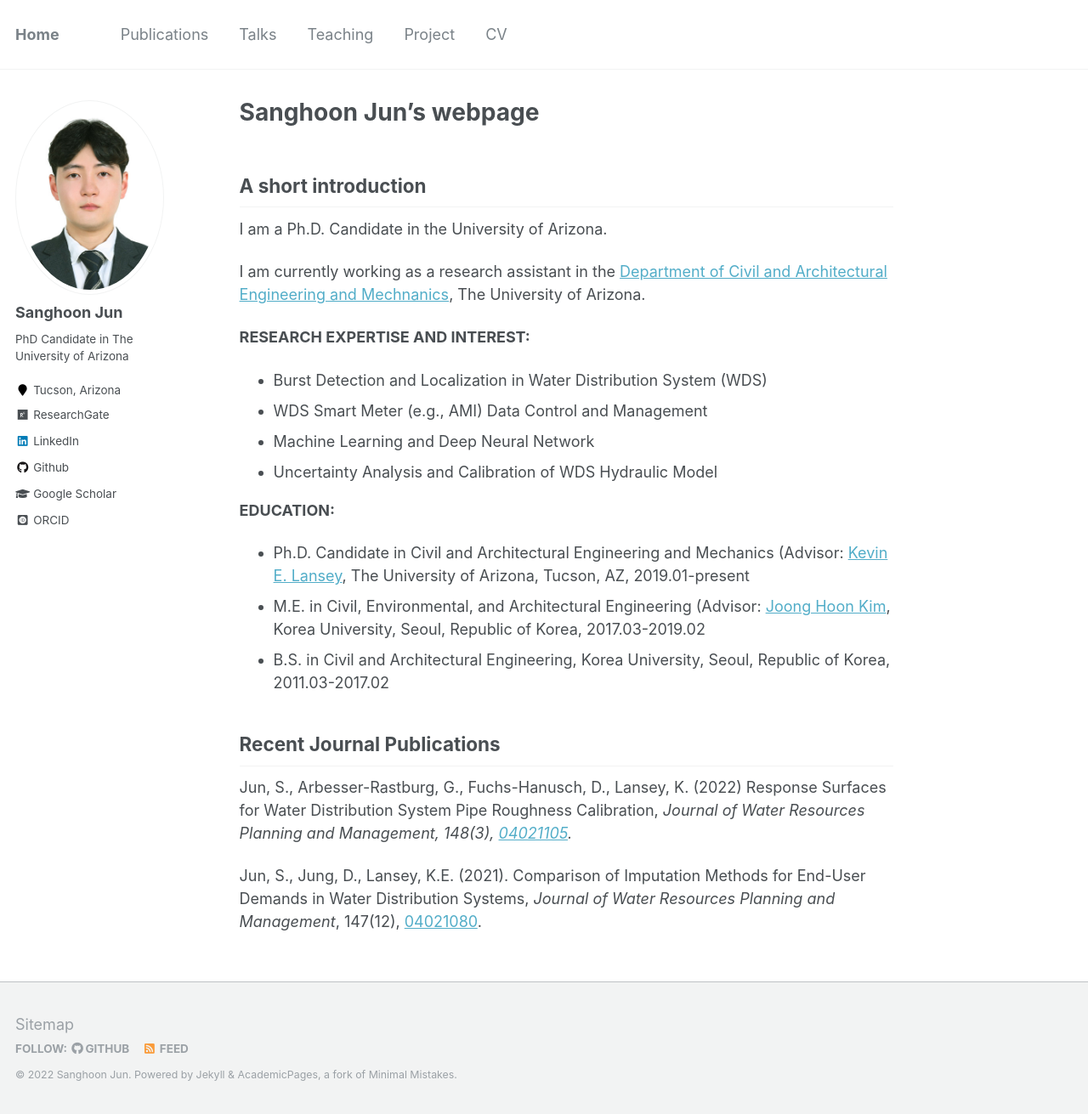
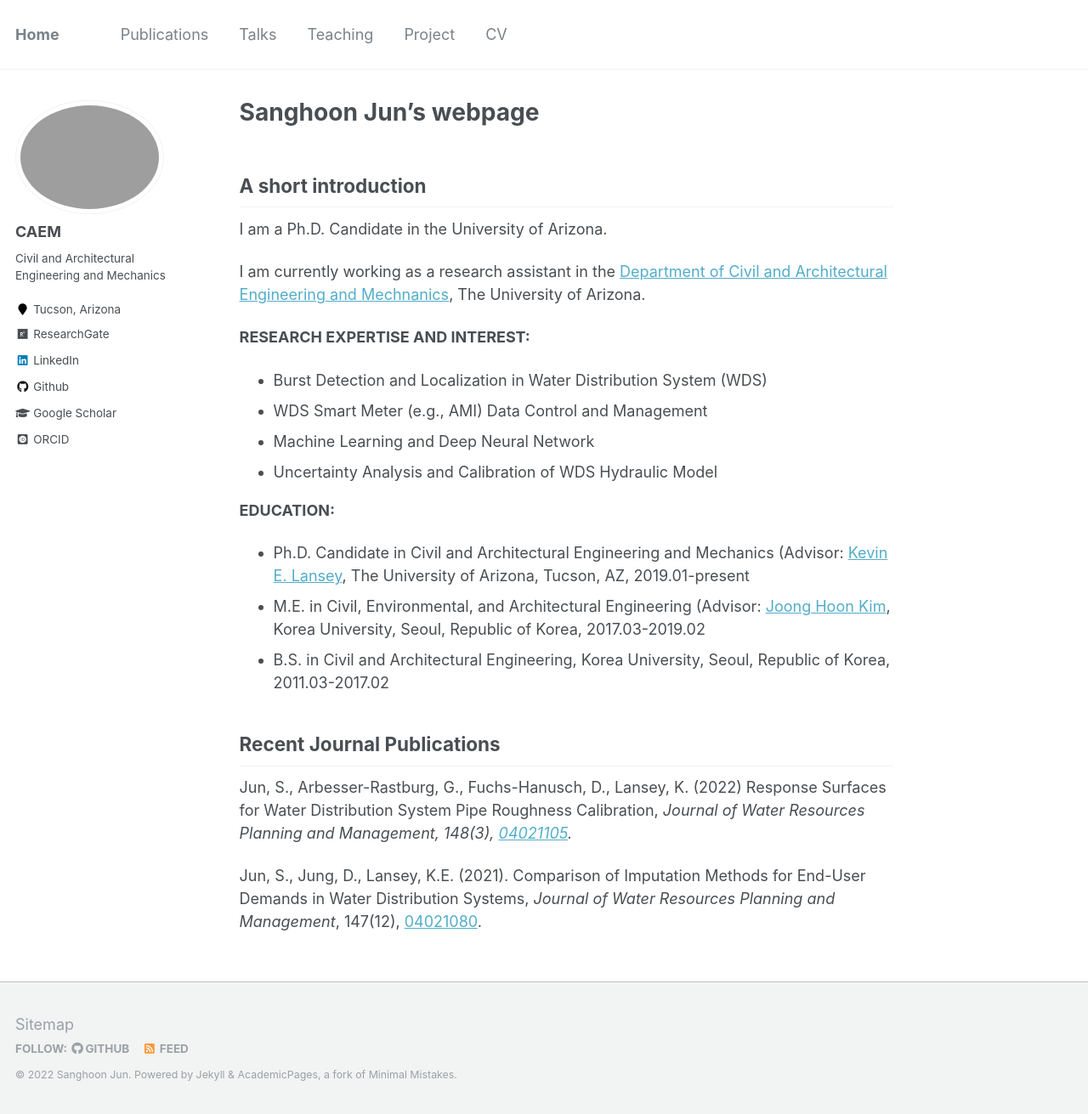
Before and after one commit to uawds/SanghoonJunWater.github.io, a Jekyll site: the page built from _pages/about.md, in a window 1280 px wide and 1311 px high. Shown: the whole window at 85% size. Built offline with Jekyll 4.4.1, drawn with Linux system fonts in a browser that asks for light colours; some web fonts are replaced.

Commit message:
Update _config.yml

```diff
--- a/_config.yml
+++ b/_config.yml
@@ -11,9 +11,9 @@ title                    : "Home"
 title_separator          : "-"
 name                     : &name "Sanghoon Jun"
 description              : &description "He/Him/His"
-url                      : https://sanghoonjunwater.github.io # the base hostname & protocol for your site e.g. "https://mmistakes.github.io"
+url                      : https://uawds.github.io/uawdsSJ.github.io # the base hostname & protocol for your site e.g. "https://mmistakes.github.io"
 baseurl                  : "" # the subpath of your site, e.g. "/blog"
-repository               : "SanghoonJunWater/SanghoonJunWater.github.io"
+repository               : "uawds/uawdsSJ.github.io"
 teaser                   :  # filename of teaser fallback teaser image placed in /images/, .e.g. "500x300.png"
 breadcrumbs              : false # true, false (default)
 words_per_minute         : 160
@@ -80,9 +80,9 @@ analytics:
 
 # Site Author
 author:
-  name             : "Sanghoon Jun"
-  avatar           : "sanghoonjun.jpg"
-  bio              : "PhD Candidate in The University of Arizona"
+  name             : "CAEM"
+  avatar           :
+  bio              : "Civil and Architectural Engineering and Mechanics"
   location         : "Tucson, Arizona"
   employer         :
   pubmed           :
```
